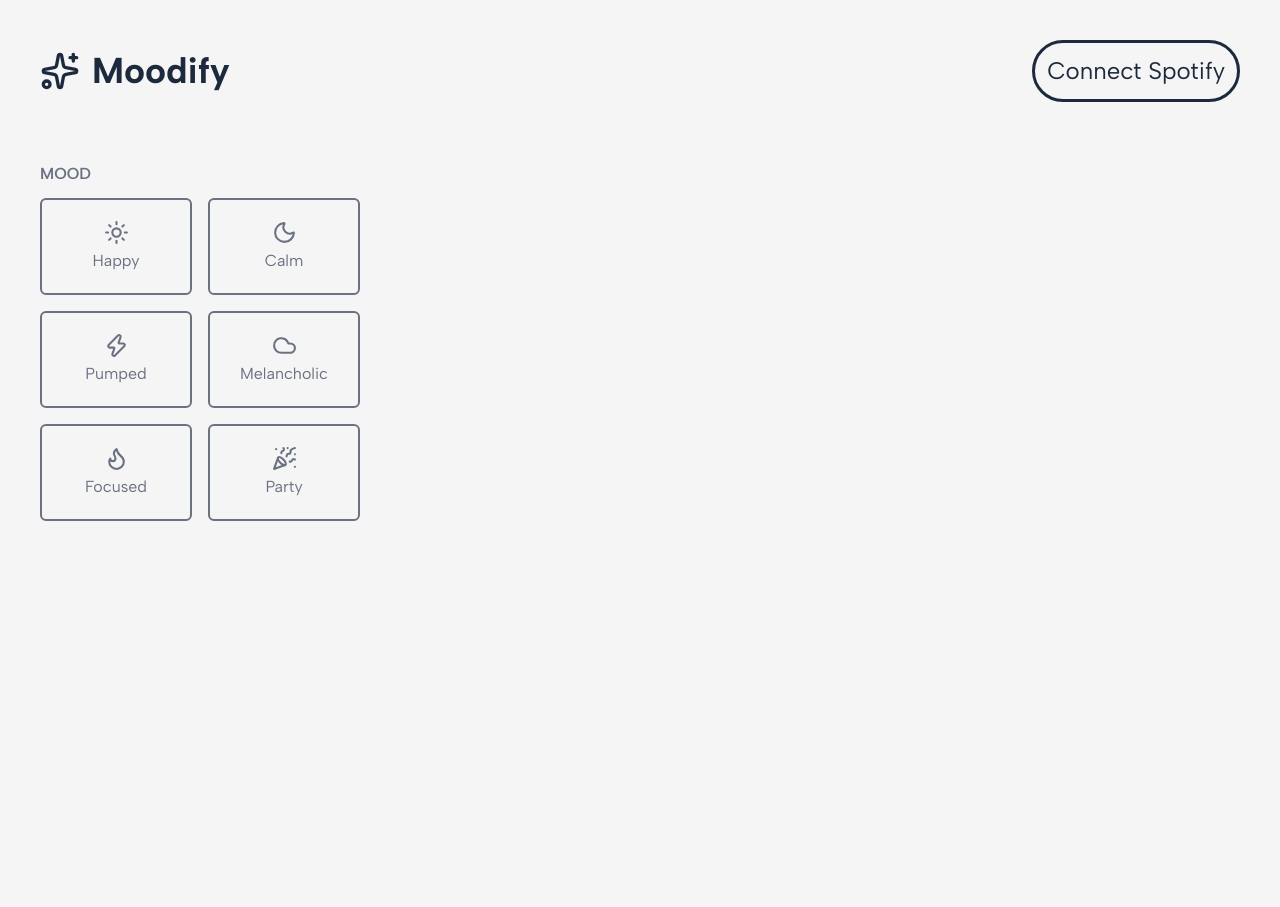
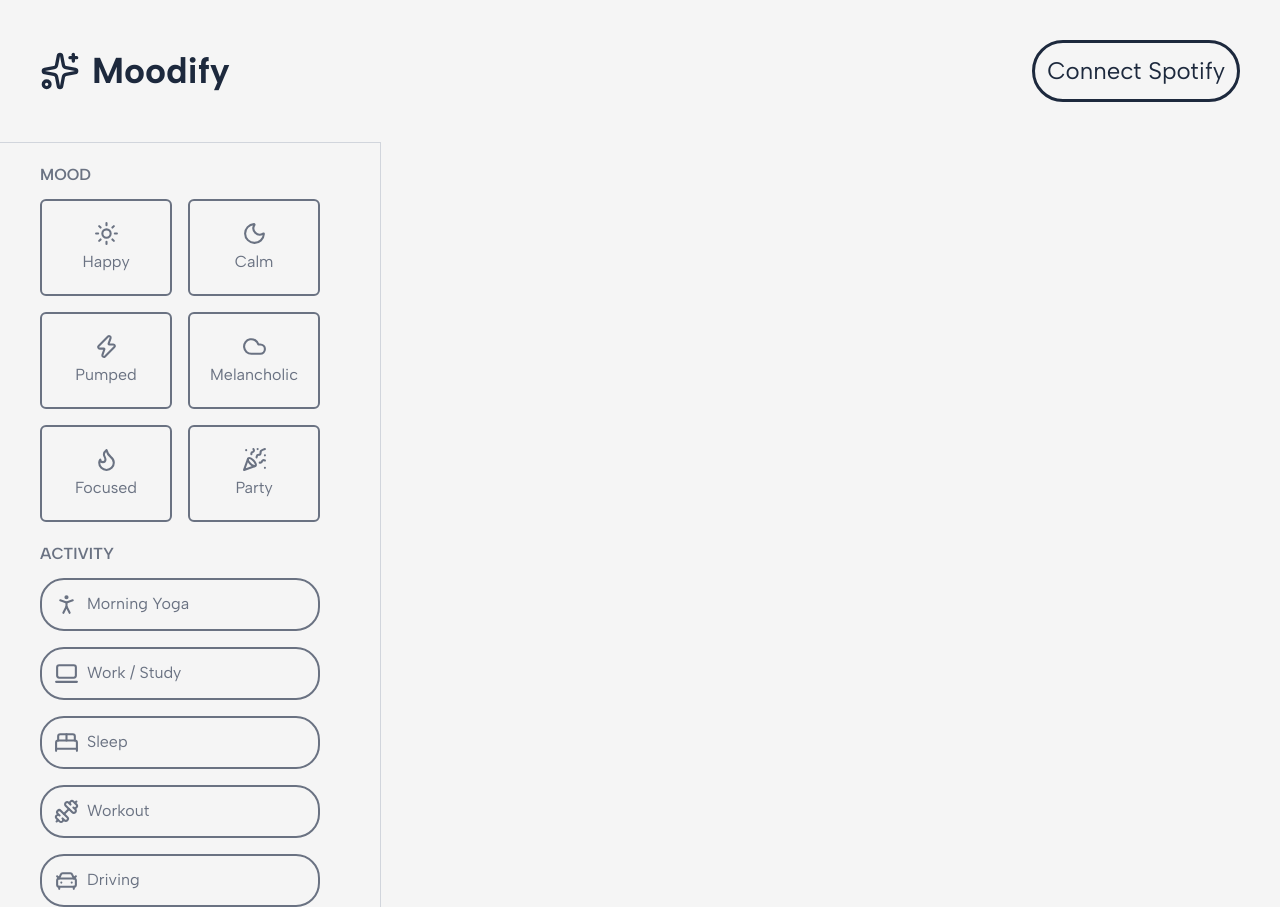
Before and after one commit to daryna-budz/moodify, a Next.js app: page / in a window 1280 px wide. Before the commit the page ends 800 px from the top, so only its background shows below. Built offline with nearby package versions, Linux system fonts and the light colour scheme.

Commit message:
feat: activity panel add + minor ui improvements

```diff
--- a/components/Sidebar.tsx
+++ b/components/Sidebar.tsx
@@ -1,15 +1,15 @@
 "use client"
 
-import { Sun, Moon, Zap, Cloud, Flame, PartyPopper} from 'lucide-react';
+import { Sun, Moon, Zap, Cloud, Flame, PartyPopper, Dumbbell, PersonStanding, LaptopMinimal, BedDouble, CarFront} from 'lucide-react';
 import { useState } from "react";
 
 export default function Sidebar(){
     const [selectedMood, setSelectedMood] = useState('')
-
+    const [selectedActivity, setSelectedActivity] = useState('')
 
     return (
-        <main>
-            <section className='px-10 mt-5'>
+        <main className="md:flex">
+            <section className='px-10 md:border-r md:border-t md:border-gray-300 md:pr-15 md:pt-5'>
                 <h2 className='text-gray-500 font-semibold text-md uppercase text-center md:text-left'>Mood</h2>
                 <div className="grid grid-cols-2 grid-rows-3 gap-4 max-w-sm md:max-w-xs mx-auto md:mx-0 mt-3">
                         <div className={`flex flex-col items-center gap-1 border-2 border-gray-500 rounded-md p-5 cursor-pointer ${selectedMood === "happy" ? "text-pink-300 border-pink-300 bg-pink-50" : "text-gray-500 border-gray-500"}`} onClick={()=> setSelectedMood("happy")}>
@@ -38,6 +38,30 @@ export default function Sidebar(){
                         </div>
                 </div>
 
+                <h2 className='text-gray-500 font-semibold text-md uppercase text-center md:text-left mt-5'>Activity</h2>
+                <div className='flex flex-col justify-center gap-4 max-w-sm mx-auto w-full mt-3 md:mx-0 md:max-w-xs'>
+                    <div className={`flex gap-2  border-2 border-gray-500 rounded-3xl p-3 cursor-pointer ${selectedActivity === "yoga" ? "text-green-600 border-green-600 bg-green-100" : "text-gray-500 border-gray-500"}`} onClick={()=> setSelectedActivity("yoga")}>
+                        <PersonStanding size={25} color="currentColor"/>
+                        <p>Morning Yoga</p>
+                    </div>
+                    <div className={`flex gap-2  border-2 border-gray-500 rounded-3xl p-3 cursor-pointer ${selectedActivity === "work" ? "text-green-600 border-green-600 bg-green-100" : "text-gray-500 border-gray-500"}`} onClick={()=> setSelectedActivity("work")}>
+                        <LaptopMinimal size={25} color="currentColor"/>
+                        <p>Work / Study</p>
+                    </div>
+                    <div className={`flex gap-2  border-2 border-gray-500 rounded-3xl p-3 cursor-pointer ${selectedActivity === "sleep" ? "text-green-600 border-green-600 bg-green-100" : "text-gray-500 border-gray-500"}`} onClick={()=> setSelectedActivity("sleep")}>
+                        <BedDouble size={25} color="currentColor"/>
+                        <p>Sleep</p>
+                    </div>
+                    <div className={`flex gap-2  border-2 border-gray-500 rounded-3xl p-3 cursor-pointer ${selectedActivity === "workout" ? "text-green-600 border-green-600 bg-green-100" : "text-gray-500 border-gray-500"}`} onClick={()=> setSelectedActivity("workout")}>
+                        <Dumbbell size={25} color="currentColor"/>
+                        <p>Workout</p>
+                    </div>
+                    <div className={`flex gap-2  border-2 border-gray-500 rounded-3xl p-3 cursor-pointer ${selectedActivity === "driving" ? "text-green-600 border-green-600 bg-green-100" : "text-gray-500 border-gray-500"}`} onClick={()=> setSelectedActivity("driving")}>
+                        <CarFront size={25} color="currentColor"/>
+                        <p>Driving</p>
+                    </div>
+                </div>
+
             </section>
         </main>
     )
```
